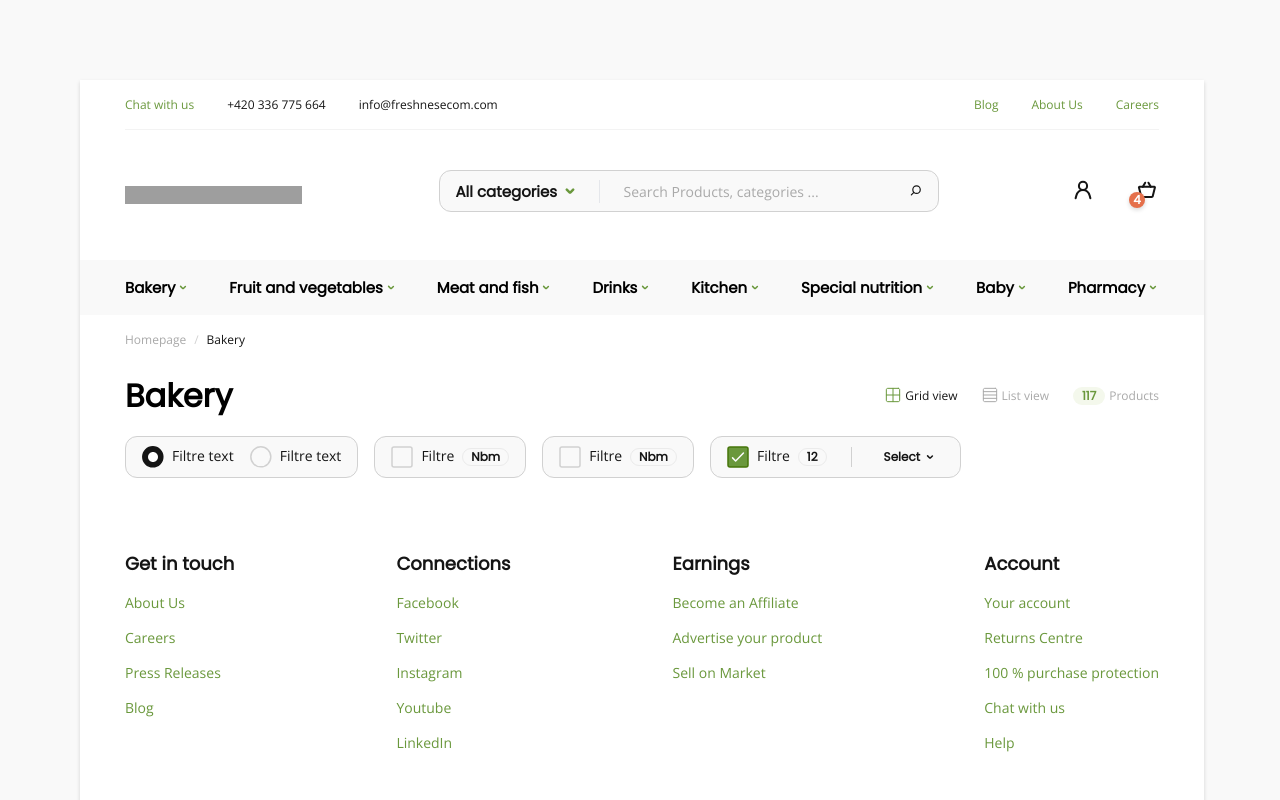
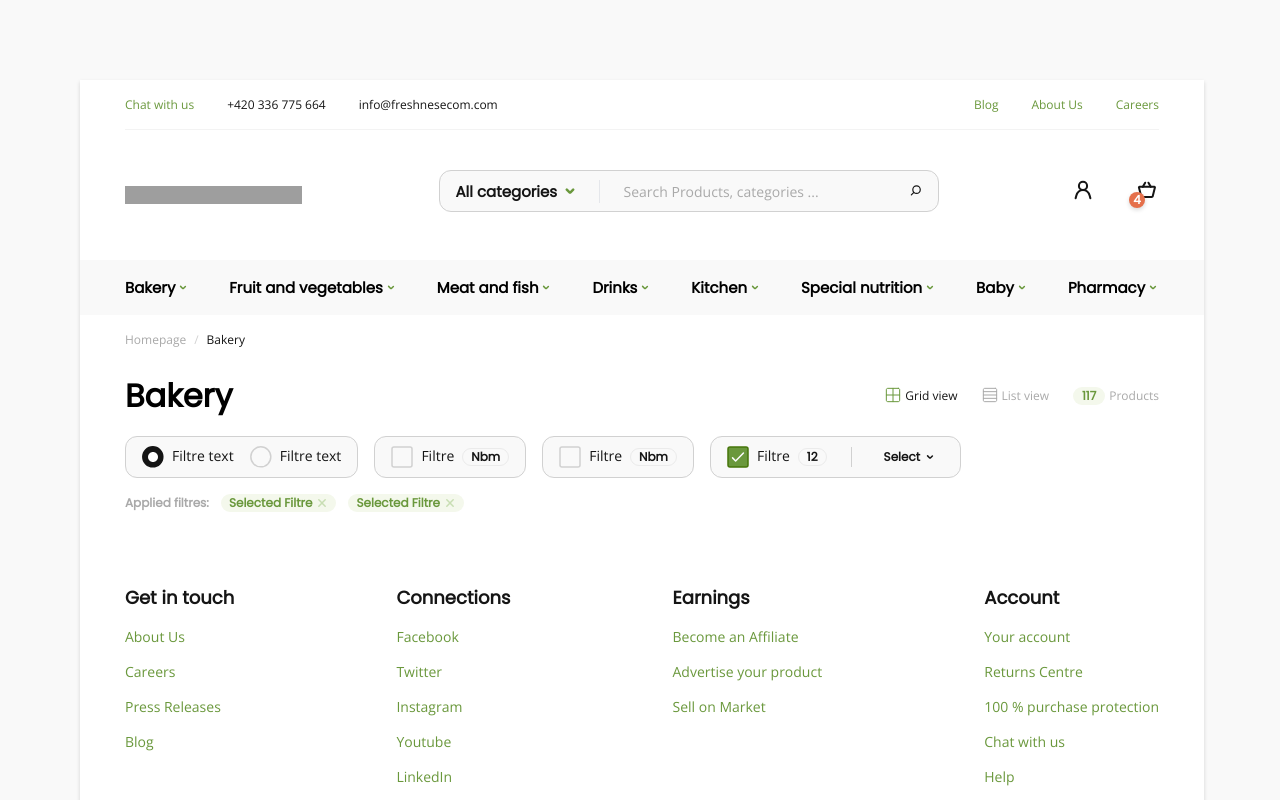
Before and after one commit to f-a-t-h-e/svelte-ecommerce, a SvelteKit app: page /Bakery in a window 1280 px wide. Shown: the top 800 px of the page. Built offline with nearby package versions, Linux system fonts and the light colour scheme; grey boxes are pictures that could not be loaded.

Commit message:
Fix : add selected filters UI

```diff
--- a/src/routes/[category]/HeaderFiltres.svelte
+++ b/src/routes/[category]/HeaderFiltres.svelte
@@ -268,6 +268,55 @@
 			</div>
 		</div>
 	</div>
+
+	<!-- show selected filtres -->
+	<div class="gap-[.75rem] flex w-full">
+		<p class="s6 text-c-1-c">Applied filtres:</p>
+
+		<div class="flex items-center gap-[.25rem] px-[.5rem] rounded-[.75rem] bg-c-2-e">
+			<p class="s6 text-c-2-a">Selected Filtre</p>
+			<div class="flex h-[.75rem] w-[.75rem] items-center justify-center">
+				<svg xmlns="http://www.w3.org/2000/svg" width="8" height="8" viewBox="0 0 8 8" fill="none">
+					<path
+						d="M7.18031 7.18L0.820312 0.819998"
+						stroke="#C8DEB3"
+						stroke-width="1.5"
+						stroke-linecap="round"
+						stroke-linejoin="bevel"
+					/>
+					<path
+						d="M7.18031 0.819998L0.820312 7.18"
+						stroke="#C8DEB3"
+						stroke-width="1.5"
+						stroke-linecap="round"
+						stroke-linejoin="bevel"
+					/>
+				</svg>
+			</div>
+		</div>
+
+		<div class="flex items-center gap-[.25rem] px-[.5rem] rounded-[.75rem] bg-c-2-e">
+			<p class="s6 text-c-2-a">Selected Filtre</p>
+			<div class="flex h-[.75rem] w-[.75rem] items-center justify-center">
+				<svg xmlns="http://www.w3.org/2000/svg" width="8" height="8" viewBox="0 0 8 8" fill="none">
+					<path
+						d="M7.18031 7.18L0.820312 0.819998"
+						stroke="#C8DEB3"
+						stroke-width="1.5"
+						stroke-linecap="round"
+						stroke-linejoin="bevel"
+					/>
+					<path
+						d="M7.18031 0.819998L0.820312 7.18"
+						stroke="#C8DEB3"
+						stroke-width="1.5"
+						stroke-linecap="round"
+						stroke-linejoin="bevel"
+					/>
+				</svg>
+			</div>
+		</div>
+	</div>
 </div>
 
 <style lang="postcss">
```
